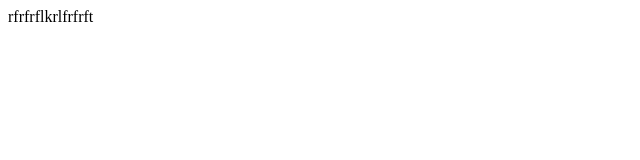
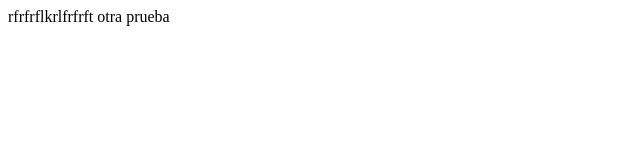
Before and after one commit to Casaya29/PW02204, a plain HTML site: page Clases/Clase 4/index.html in a window 1280 px wide. Shown: the whole page, without its empty margins (0-640 px from the left). Drawn offline with Linux system fonts and the light colour scheme.

Commit message:
prueba de firma

```diff
--- a/Clases/Clase 4/index.html
+++ b/Clases/Clase 4/index.html
@@ -1,3 +1,3 @@
 <di>
-    rfrfrflkrlfrfrft
+    rfrfrflkrlfrfrft otra prueba
 </di>
```
